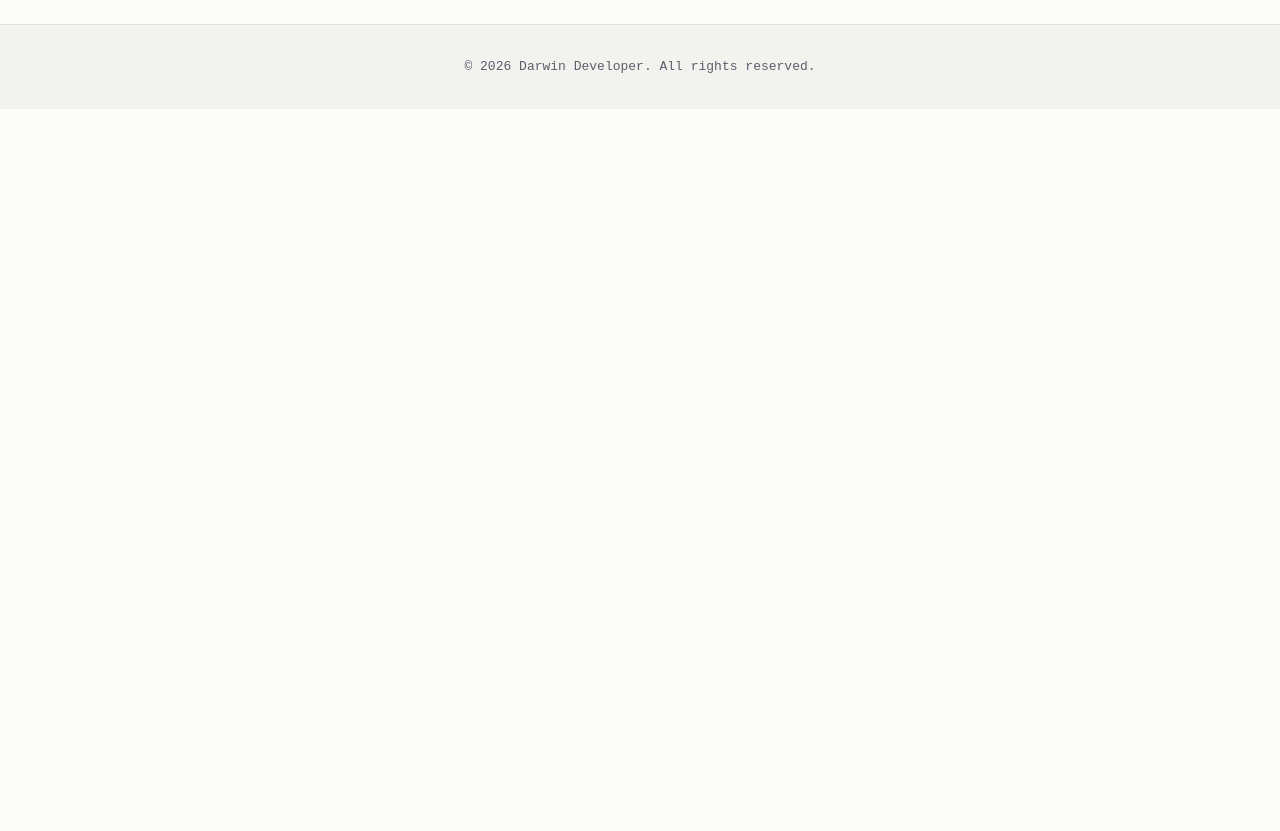
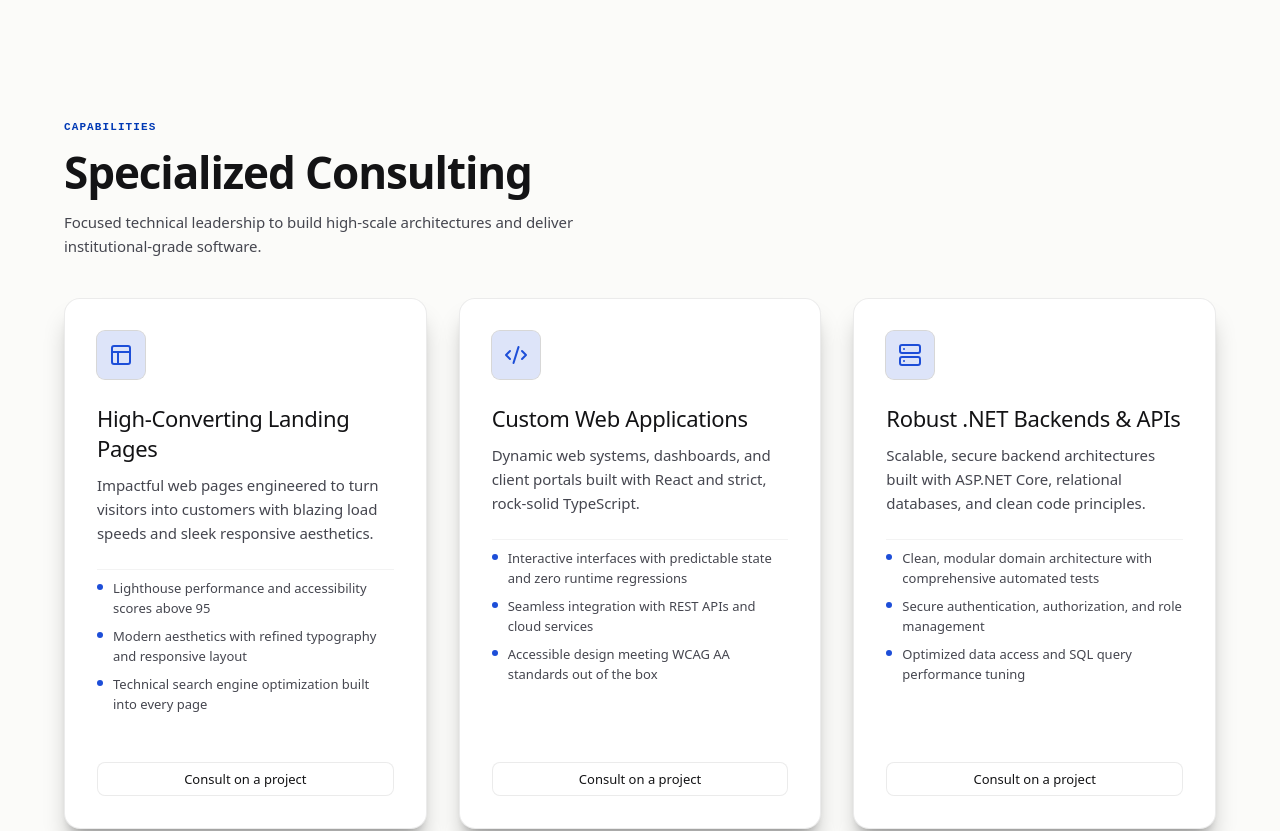
Before and after one commit to Darwinsalcie/Professional-Portfolio-2.0, a React (Vite) app: page /en in a window 1280 px wide. Shown: the part 1380-2211 px from the top of the page. Before the commit the page ends 1489 px from the top, so only its background shows below. Built offline with nearby package versions, Linux system fonts and the light colour scheme.

Commit message:
feat(services): add services section

```diff
--- a/src/content/ui.ts
+++ b/src/content/ui.ts
@@ -16,6 +16,11 @@ export const uiContent: Localized<UiLabels> = {
     projectsEyebrow: 'Casos de Producción',
     projectsTitle: 'Proyectos Destacados',
     projectsLede: 'Soluciones técnicas diseñadas para alta escala y confiabilidad operativa.',
+    servicesEyebrow: 'Capacidades',
+    servicesTitle: 'Servicios Especializados',
+    servicesLede:
+      'Soluciones técnicas enfocadas en resolver arquitecturas complejas y entregar productos de calidad institucional.',
+    consultCta: 'Consultar proyecto',
   },
   en: {
     themeSwitcherAria: 'Select color theme',
@@ -33,5 +38,10 @@ export const uiContent: Localized<UiLabels> = {
     projectsTitle: 'Featured Projects',
     projectsLede:
       'Engineered architectures built for scale thresholds and mission-critical workflows.',
+    servicesEyebrow: 'Capabilities',
+    servicesTitle: 'Specialized Consulting',
+    servicesLede:
+      'Focused technical leadership to build high-scale architectures and deliver institutional-grade software.',
+    consultCta: 'Consult on a project',
   },
 }
--- /dev/null
+++ b/src/features/services/ServiceCard.tsx
@@ -0,0 +1,63 @@
+import { Layout, CodeXml, Server } from 'lucide-react'
+import { Card } from '@/components/Card'
+import { Button } from '@/components/ui/button'
+import type { ServiceIconKey, ServiceItem } from '@/types/content'
+
+export interface ServiceCardProps {
+  service: ServiceItem
+  locale: string
+  consultLabel: string
+}
+
+const iconMap: Record<ServiceIconKey, React.ComponentType<{ className?: string }>> = {
+  layout: Layout,
+  code: CodeXml,
+  server: Server,
+}
+
+/**
+ * Service capability card with typed Lucide icon, benefits list, and CTA to contact.
+ */
+export function ServiceCard({ service, locale, consultLabel }: ServiceCardProps) {
+  const Icon = iconMap[service.iconKey]
+  const contactHref = `/${locale}#contact`
+
+  return (
+    <Card as="article" variant="card" className="group flex flex-col justify-between p-6 sm:p-8">
+      <div className="flex flex-col gap-6">
+        {/* Icon container styled in tone matching code.html */}
+        <div className="rounded-control bg-accent/15 text-accent-fg ring-hairline-strong group-hover:bg-accent/25 flex size-12 items-center justify-center ring-1 transition-colors">
+          <Icon className="size-6" />
+        </div>
+
+        {/* Title and summary */}
+        <div className="flex flex-col gap-2.5">
+          <h3 className="font-display text-headline-sm text-fg group-hover:text-accent-fg transition-colors">
+            {service.title}
+          </h3>
+          <p className="font-body text-body-md text-muted">{service.summary}</p>
+        </div>
+
+        {/* Bulleted benefit list */}
+        <ul className="border-hairline/60 flex flex-col gap-2 border-t pt-2">
+          {service.benefits.map((benefit, idx) => (
+            <li key={idx} className="font-body text-body-sm text-muted flex items-start gap-2.5">
+              <span
+                className="bg-accent-fg mt-1.5 size-1.5 shrink-0 rounded-full"
+                aria-hidden="true"
+              />
+              <span>{benefit}</span>
+            </li>
+          ))}
+        </ul>
+      </div>
+
+      {/* CTA Button linking to #contact */}
+      <div className="mt-8 pt-4">
+        <Button asChild variant="ghost" size="sm" className="w-full justify-center">
+          <a href={contactHref}>{consultLabel}</a>
+        </Button>
+      </div>
+    </Card>
+  )
+}
--- /dev/null
+++ b/src/features/services/ServicesSection.tsx
@@ -0,0 +1,41 @@
+import { Container } from '@/components/Container'
+import { Section } from '@/components/Section'
+import { SectionHeader } from '@/components/SectionHeader'
+import { ServiceCard } from './ServiceCard'
+import type { ServiceItem, UiLabels } from '@/types/content'
+
+export interface ServicesSectionProps {
+  services: ServiceItem[]
+  ui: UiLabels
+  locale: string
+}
+
+/**
+ * Services / Specialized Consulting section (#services).
+ */
+export function ServicesSection({ services, ui, locale }: ServicesSectionProps) {
+  return (
+    <Section id="services" ariaLabelledby="services-heading" className="py-12 md:py-20">
+      <Container className="flex flex-col gap-10">
+        <SectionHeader
+          titleId="services-heading"
+          eyebrow={ui.servicesEyebrow}
+          eyebrowTone="secondary"
+          title={ui.servicesTitle}
+          description={ui.servicesLede}
+        />
+
+        <div className="grid grid-cols-1 gap-6 md:grid-cols-2 md:gap-8 xl:grid-cols-3">
+          {services.map((service) => (
+            <ServiceCard
+              key={service.id}
+              service={service}
+              locale={locale}
+              consultLabel={ui.consultCta}
+            />
+          ))}
+        </div>
+      </Container>
+    </Section>
+  )
+}
--- a/src/pages/HomePage.tsx
+++ b/src/pages/HomePage.tsx
@@ -1,5 +1,6 @@
 import { Hero } from '@/features/hero/Hero'
 import { ProjectsSection } from '@/features/projects/ProjectsSection'
+import { ServicesSection } from '@/features/services/ServicesSection'
 import { useLocale } from '@/features/i18n/useLocale'
 import { useContent } from '@/features/i18n/useContent'
 
@@ -11,6 +12,7 @@ export function HomePage() {
     <div className="flex flex-col">
       <Hero content={content.hero} locale={locale} />
       <ProjectsSection projects={content.projects} ui={content.ui} locale={locale} />
+      <ServicesSection services={content.services} ui={content.ui} locale={locale} />
     </div>
   )
 }
--- a/src/types/content.ts
+++ b/src/types/content.ts
@@ -136,6 +136,10 @@ export interface UiLabels {
   projectsEyebrow: string
   projectsTitle: string
   projectsLede: string
+  servicesEyebrow: string
+  servicesTitle: string
+  servicesLede: string
+  consultCta: string
 }
 
 export interface SiteContent {
```
Also changed, not shown: 2 other files (tests, documents, lock files or other folders).
